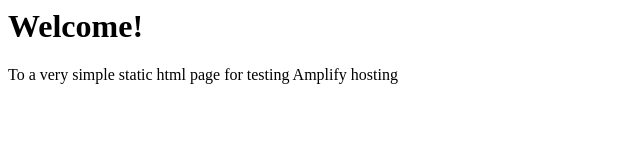
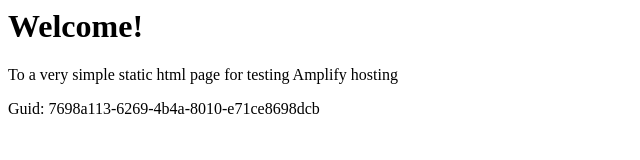
Before and after one commit to amplify-github-test-hkg/Github-PR-Commit-Integration-Test-DoNotTouch-Gith-OKSLNVO2-v1-prod-ap-east-1, a website: page src/index.html in a window 1280 px wide. Shown: the whole page, without its empty margins (0-640 px from the left). Drawn offline with Linux system fonts and the light colour scheme.

Commit message:
commit from integ tests

```diff
--- a/src/index.html
+++ b/src/index.html
@@ -1,3 +1,5 @@
+
+
 <html lang="en">
 
 <head>
@@ -10,6 +12,6 @@
 <body>
     <h1>Welcome!</h1>
     <p>To a very simple static html page for testing Amplify hosting</p>
-</body>
+    <p>Guid: 7698a113-6269-4b4a-8010-e71ce8698dcb</p></body>
 
 </html>
```
